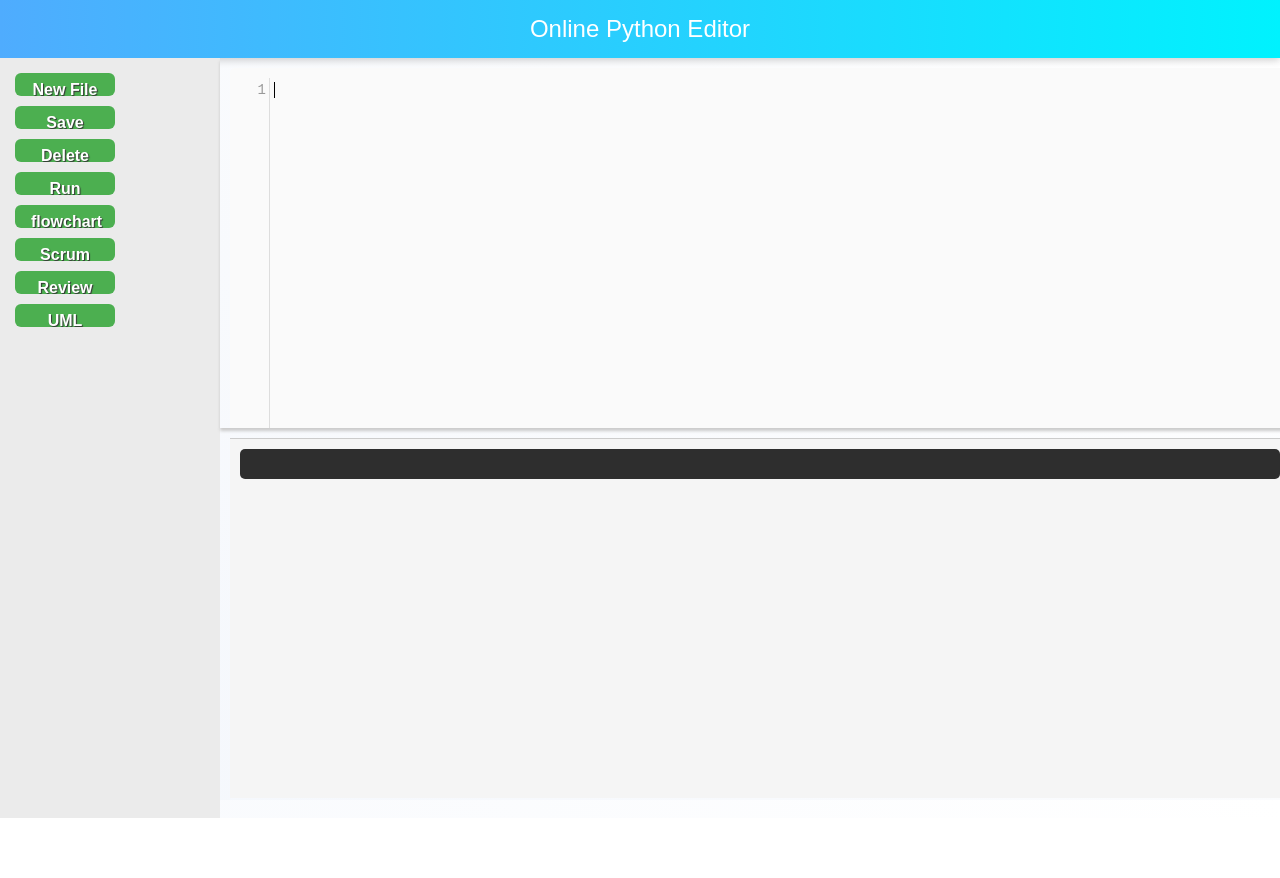
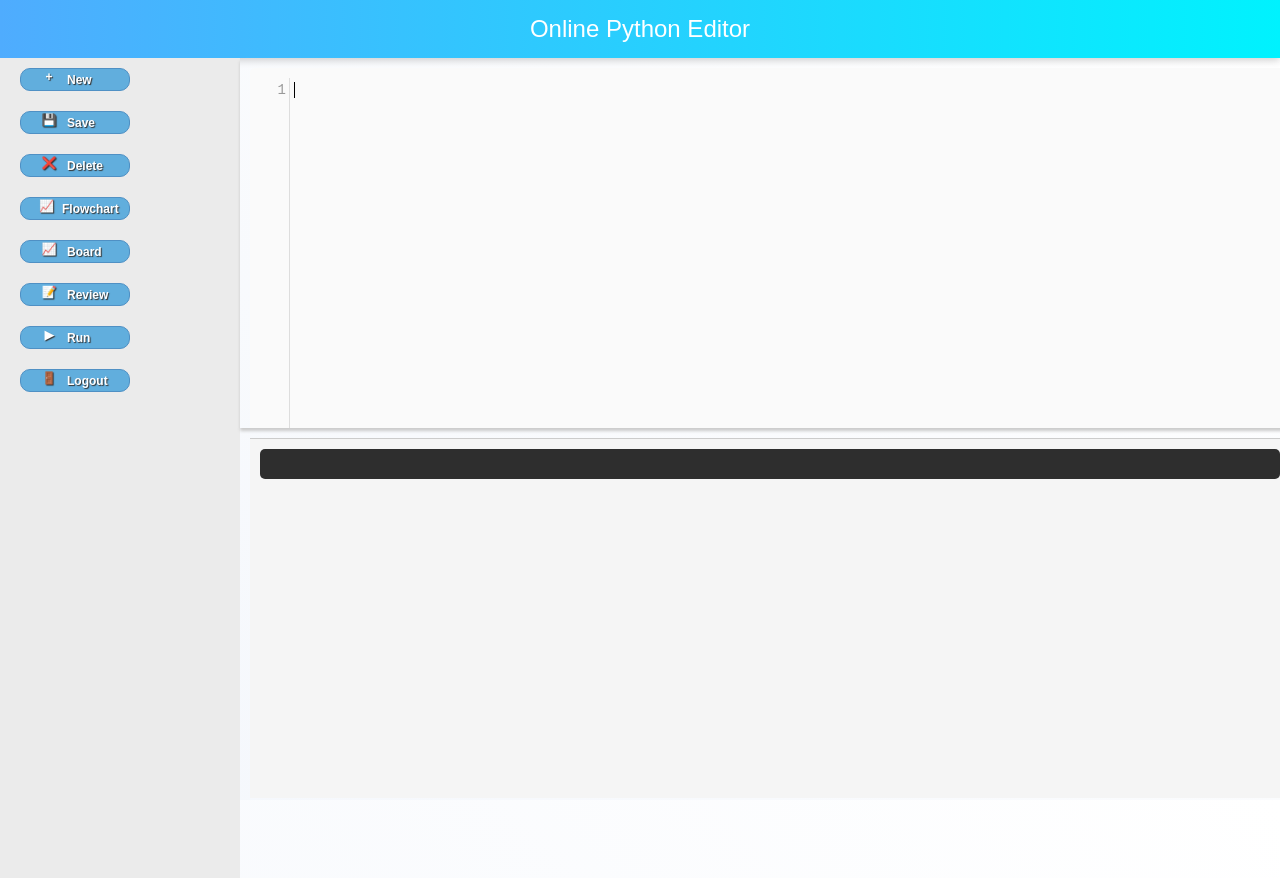
Before and after one commit to zwdconstrucition/cs5351, a plain HTML site: page static/editor.html in a window 1280 px wide. Before the commit the page ends 818 px from the top, so only its background shows below. Drawn offline with Linux system fonts and the light colour scheme; files that its build step writes are made by us from their sources; no server answers; files whose address does not match are found by name.

Commit message:
Update editor.html

```diff
--- a/static/editor.html
+++ b/static/editor.html
@@ -35,28 +35,40 @@
         }
 
         .button {
-            background-color: #4caf50; /* Green button */
+            background-color: #61AEDD; /* Green button */
             color: white;
-            border-radius: 6px;
-            padding: 8px 16px;
-            font-size: 16px;
-            border: none;
+            border-radius: 10px;
+            padding: 10px 18px;
+            font-size: 12px;
+            border: 1px solid #4f90c4;
             cursor: pointer;
-            transition: transform 0.2s ease, background-color 0.2s ease;
+            transition: transform 0.2s ease, background-color 0.2s ease, box-shadow 0.2s ease;
+            display: flex;
+            align-items: center;
+            justify-content: center;
         }
 
+
+
         .button:hover {
-            transform: scale(1.05);
-            background-color: #45a049; /* Darken green on hover */
+            background-color: #61AEDD; /* Darker green on hover */
+            box-shadow: 0 4px 12px rgba(0, 0, 0, 0.2); /* Hover shadow */
         }
 
         .button:active {
             transform: scale(0.95); /* Button shrink on click */
         }
 
+        .button .icon {
+            margin-right: 8px; /* Space between icon and text */
+        }
+
         .toolbar-button {
-            width: 100px;
-            margin: 5px;
+            width: 50%;
+            margin-bottom: 20px;
+            display: flex;
+            justify-content: flex-start;
+            align-items: center;
         }
 
         .file-card {
@@ -105,6 +117,9 @@
             background-color: rgb(235, 235, 235);
             width: 220px;
             padding: 10px;
+            display: flex;
+            flex-direction: column; /* 使子元素垂直排列 */
+            height: 100vh;
         }
 
         .div-middle {
@@ -115,6 +130,7 @@
         .div-top {
             box-shadow: 0px 3px 3px rgb(203, 203, 203);
             padding: 10px;
+            position: relative;
         }
 
         .div-bottom {
@@ -347,21 +363,15 @@
                     window.open("/scrum-board");
                 }
             });
-            $("#btn-code-review").click(function () {
+            $("#btn-Check").click(function () {
                 // 生成code review按钮
                 if (fileHasChanged())
                     alert("请先保存文件");
                 else {
-                    window.open("/code-review");
+                    window.open("/pylintcheck?fileName=" + activeFile);
                 }
             });
-            $("#btn-uml").click(function () {
-                if (fileHasChanged()) {
-                    alert("Please save the file first.");
-                } else {
-                    window.open("/uml-diagram");
-                }
-            });
+
         });
     </script>
 </head>
@@ -371,18 +381,35 @@
     </header>
     <div style="display: flex; height: calc(100vh - 60px);">
         <!-- Left Section: File List -->
-        <div class="div-left" style="width: 200px;">
+        <div class="div-left" style="width: 220px;">
             <div class="file-toolbar">
-                <button class="toolbar-button button" id="btn-newFile">New File</button>
-                <button class="toolbar-button button" id="btn-save">Save File</button>
-                <button class="toolbar-button button" id="btn-delete">Delete File</button>
-                <button class="toolbar-button button" id="btn-run">Run</button>
-                <button class="toolbar-button button" id="btn-flowChart">flowchart</button>
-                <button class="toolbar-button button" id="btn-scrum-board">Scrum Board</button>
-                <button class="toolbar-button button" id="code-review">Review</button>
-                <button class="toolbar-button button" id="btn-uml">UML Class</button>
+                <button class="toolbar-button button" id="btn-newFile">
+                    <span class="icon">&#43;</span> New
+                </button>
+                <button class="toolbar-button button" id="btn-save">
+                    <span class="icon">&#128190;</span> Save
+                </button>
+                <button class="toolbar-button button" id="btn-delete">
+                    <span class="icon">&#10060;</span> Delete
+                </button>
+                <button class="toolbar-button button" id="btn-flowChart">
+                    <span class="icon">&#x1F4C8;</span> Flowchart
+                </button>
+                <button class="toolbar-button button" id="btn-scrum-board">
+                    <span class="icon">&#128200;</span> Board
+                </button>
+                <button class="toolbar-button button" id="btn-Check">
+                    <span class="icon">&#128221;</span> Review
+                </button>
+                <button class="toolbar-button button" id="btn-run">
+                    <span class="icon">&#9654;</span> Run
+                </button>
+
             </div>
             <div id="file-list"></div>
+            <button class="toolbar-button button" id="btn-logout">
+                    <span class="icon">&#128682;</span> Logout
+                </button>
         </div>
 
         <!-- Right Section: Code Editor and Program Output -->
@@ -390,6 +417,7 @@
             <!-- Code Editor Section -->
             <div class="div-top" style="flex: 1; overflow: auto;">
                 <textarea id="yourcode" name="code" style="width: 100%; height: 100%; resize: none;"></textarea>
+
             </div>
             <!-- Program Output Section -->
             <div class="div-bottom" style="flex: 1; overflow: auto; height: 200px;">
```
